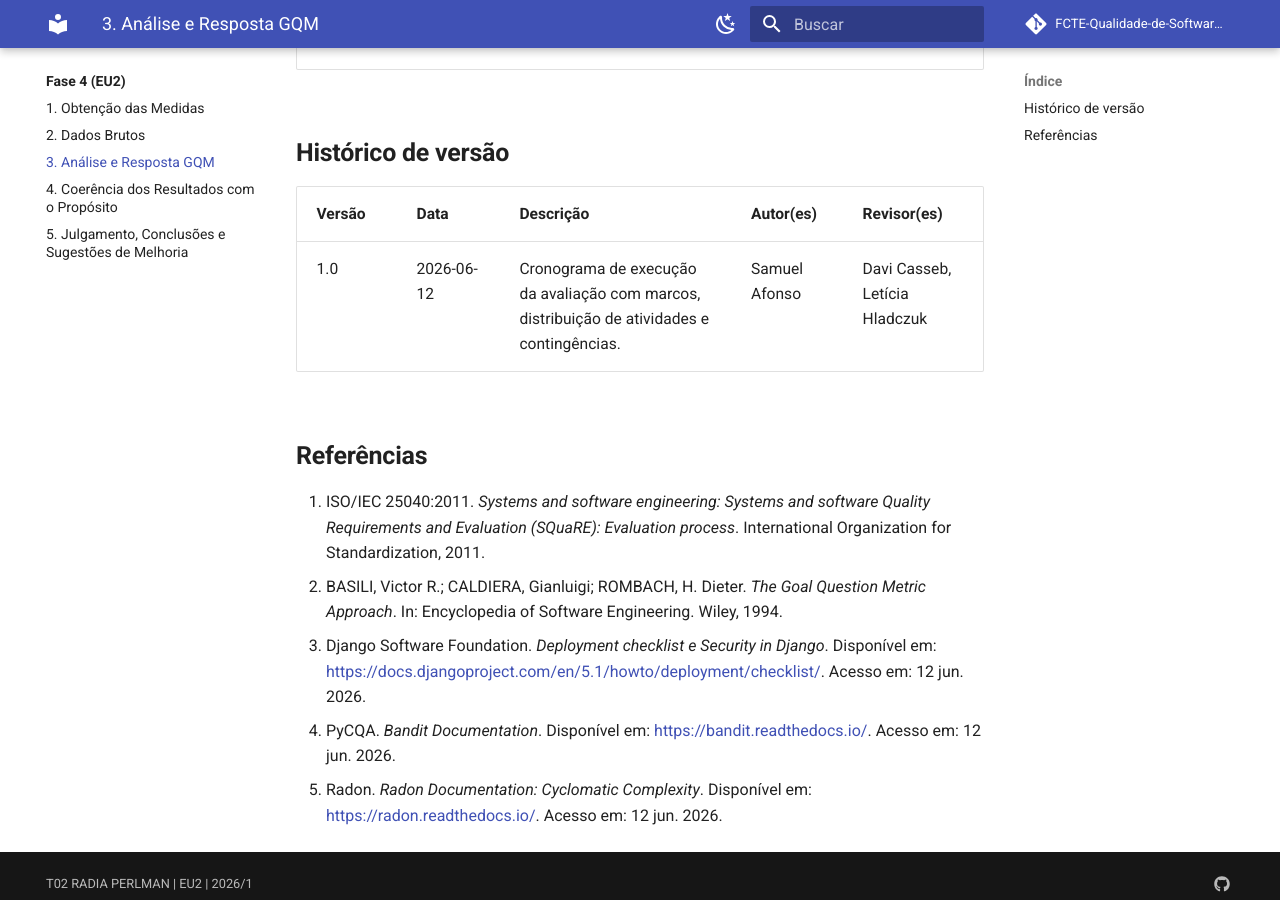
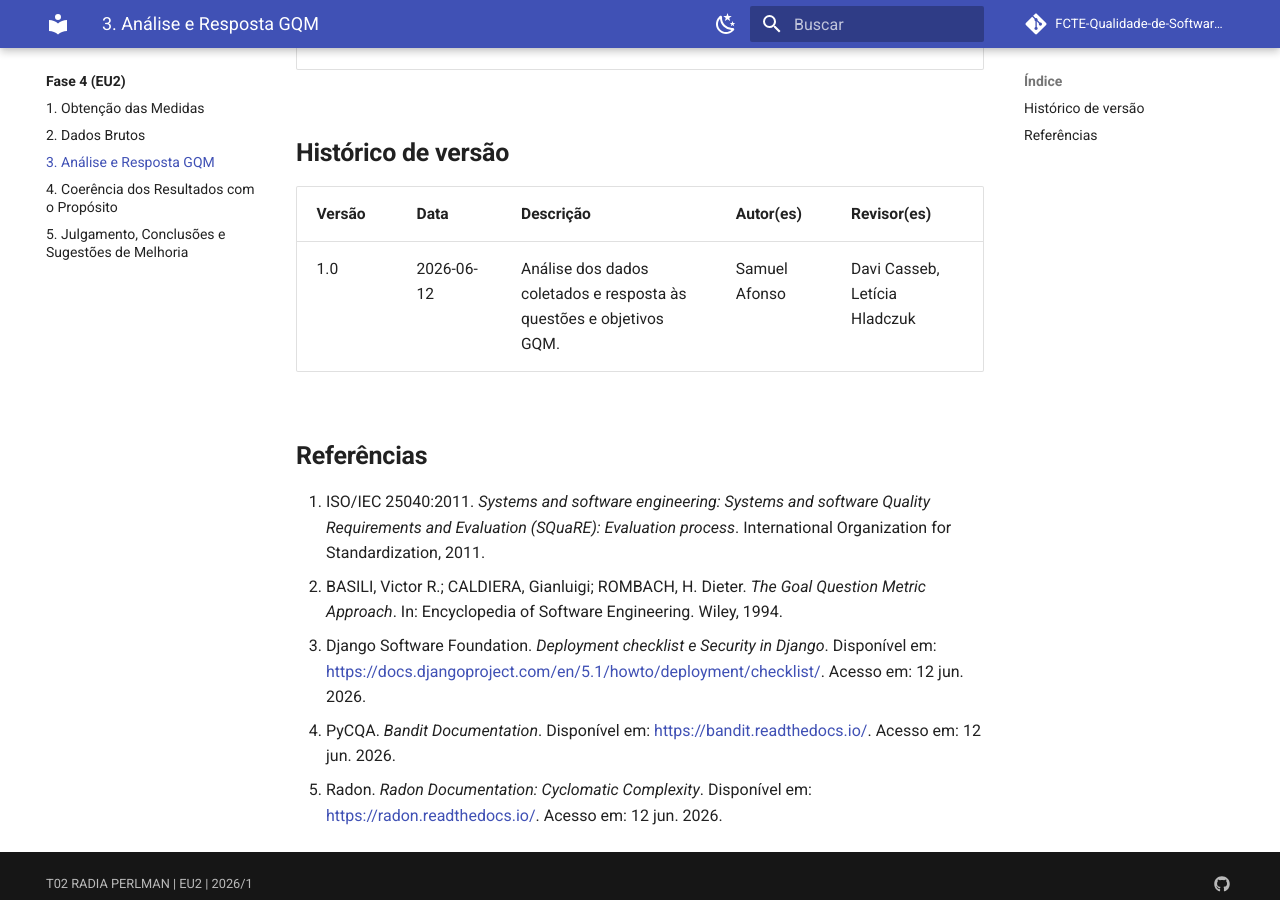
Before and after one commit to FCTE-Qualidade-de-Software-1/2026-1_T02_RADIA_PERLMAN, an MkDocs documentation site: the page built from docs/fase4/03-analise-resposta-gqm.md, in a window 1280 px wide and 900 px high, scrolled down 2269 px. Built offline with MkDocs 1.6.1 and Material for MkDocs 9.7.7, drawn with Linux system fonts in a browser that asks for light colours; comment, search, counter and statistics services are not loaded.

Commit message:
docs: Corrige descrição das tabelas de histórico de versão da fase 4

```diff
--- a/docs/fase4/03-analise-resposta-gqm.md
+++ b/docs/fase4/03-analise-resposta-gqm.md
@@ -18,7 +18,7 @@ De acordo com os dados obtidos foi possivel retomar as questçoes levantadas na
 
 | Versão | Data       | Descrição | Autor(es) | Revisor(es) |
 | :-- | :-- | :-- | :-- | :-- |
-| 1.0 | 2026-06-12 | Cronograma de execução da avaliação com marcos, distribuição de atividades e contingências. | Samuel Afonso | Davi Casseb, Letícia Hladczuk |
+| 1.0 | 2026-06-12 | Análise dos dados coletados e resposta às questões e objetivos GQM. | Samuel Afonso | Davi Casseb, Letícia Hladczuk |
 
 ## Referências
 
```
Also changed, not shown: docs/fase4/01-medidas.md (+1 -1 lines), docs/fase4/02-dados-brutos.md (+1 -1 lines), docs/fase4/04-coerencia-resultados.md (+1 -1 lines), docs/fase4/05-julgamento-conclusoes.md (+1 -1 lines).
